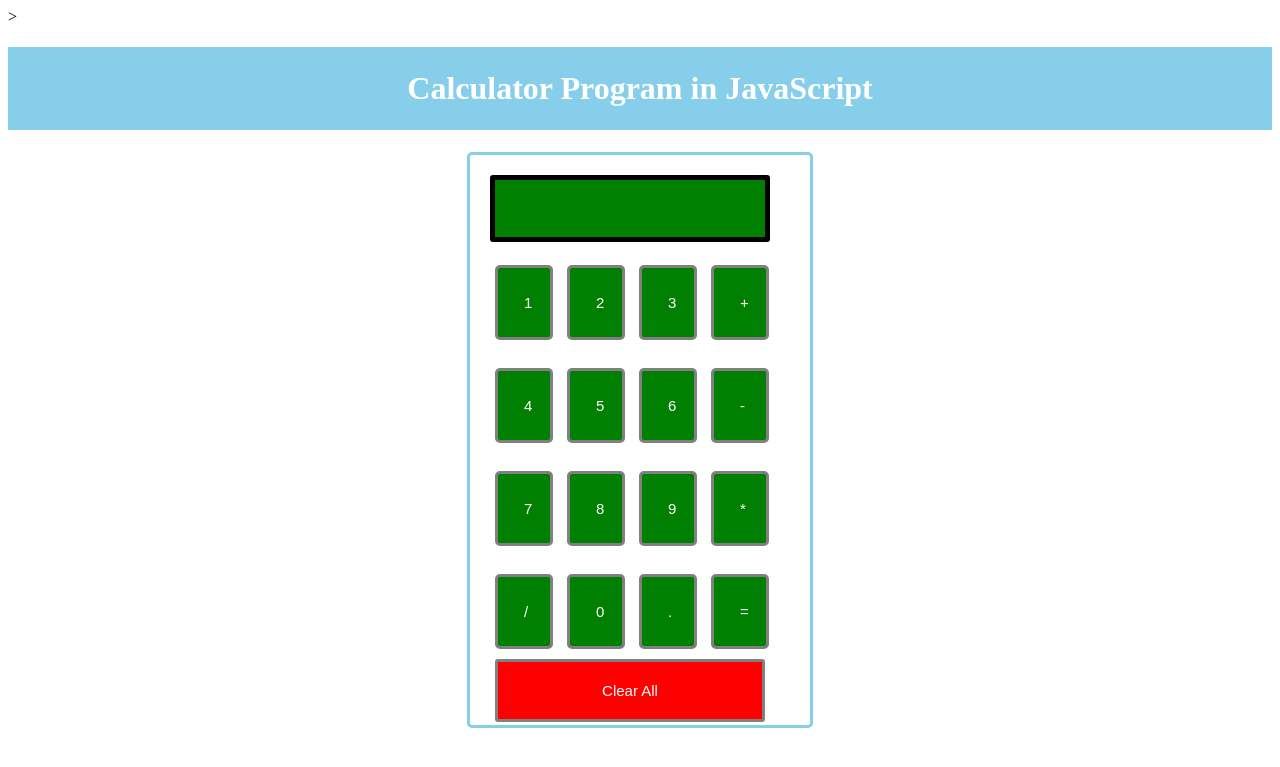
After one commit to kishanchoudhary9828/hello-world, a PHP site: page /calculator.php in a window 1280 px wide. The commit adds this page. Shown: the top 767 px of the page. Run offline with PHP 8.4, Linux system fonts and the light colour scheme.

Commit message:
my php crud

```diff
--- /dev/null
+++ b/calculator.php
@@ -0,0 +1,100 @@
+>
+<!DOCTYPE html>
+<html lang = "en">
+<head>
+<title> JavaScript Calculator </title>
+
+<style>
+h1 {
+    text-align: center;
+    padding: 23px;
+    background-color: skyblue;
+    color: white;
+    }
+
+#clear{
+width: 270px;
+border: 3px solid gray;
+    border-radius: 3px;
+    padding: 20px;
+    background-color: red;
+}
+
+.formstyle
+{
+width: 300px;
+height: 530px;
+margin: auto;
+border: 3px solid skyblue;
+border-radius: 5px;
+padding: 20px;
+}
+
+
+
+input
+{
+width: 20px;
+background-color: green;
+color: white;
+border: 3px solid gray;
+    border-radius: 5px;
+    padding: 26px;
+    margin: 5px;
+    font-size: 15px;
+}
+
+
+#calc{
+width: 280px;
+border: 5px solid black;
+    border-radius: 3px;
+    padding: 20px;
+    margin: auto;
+}
+
+</style>
+
+</head>
+<body>
+<h1> Calculator Program in JavaScript </h1>
+<div class= "formstyle">
+<form name = "form1">
+
+    <!-- This input box shows the button pressed by the user in calculator. -->
+  <input id = "calc" type ="text" name = "answer"> <br> <br>
+  <!-- Display the calculator button on the screen. -->
+  <!-- onclick() function display the number prsses by the user. -->
+  <input type = "button" value = "1" onclick = "form1.answer.value += '1' ">
+  <input type = "button" value = "2" onclick = "form1.answer.value += '2' ">
+  <input type = "button" value = "3" onclick = "form1.answer.value += '3' ">
+   <input type = "button" value = "+" onclick = "form1.answer.value += '+' ">
+  <br> <br>
+
+  <input type = "button" value = "4" onclick = "form1.answer.value += '4' ">
+  <input type = "button" value = "5" onclick = "form1.answer.value += '5' ">
+  <input type = "button" value = "6" onclick = "form1.answer.value += '6' ">
+  <input type = "button" value = "-" onclick = "form1.answer.value += '-' ">
+  <br> <br>
+
+  <input type = "button" value = "7" onclick = "form1.answer.value += '7' ">
+  <input type = "button" value = "8" onclick = "form1.answer.value += '8' ">
+  <input type = "button" value = "9" onclick = "form1.answer.value += '9' ">
+  <input type = "button" value = "*" onclick = "form1.answer.value += '*' ">
+  <br> <br>
+
+
+  <input type = "button" value = "/" onclick = "form1.answer.value += '/' ">
+  <input type = "button" value = "0" onclick = "form1.answer.value += '0' ">
+    <input type = "button" value = "." onclick = "form1.answer.value += '.' ">
+    <!-- When we click on the '=' button, the onclick() shows the sum results on the calculator screen. -->
+  <input type = "button" value = "=" onclick = "form1.answer.value = eval(form1.answer.value) ">
+  <br>
+  <!-- Display the Cancel button and erase all data entered by the user. -->
+  <input type = "button" value = "Clear All" onclick = "form1.answer.value = ' ' " id= "clear" >
+  <br>
+
+</form>
+</div>
+</body>
+</html>
```
Also changed, not shown: connection.php (added, +19 -0 lines), insert.php (added, +36 -0 lines), login.php (added, +109 -0 lines), blustyle.css (line endings or trailing spaces), select.php (added).
